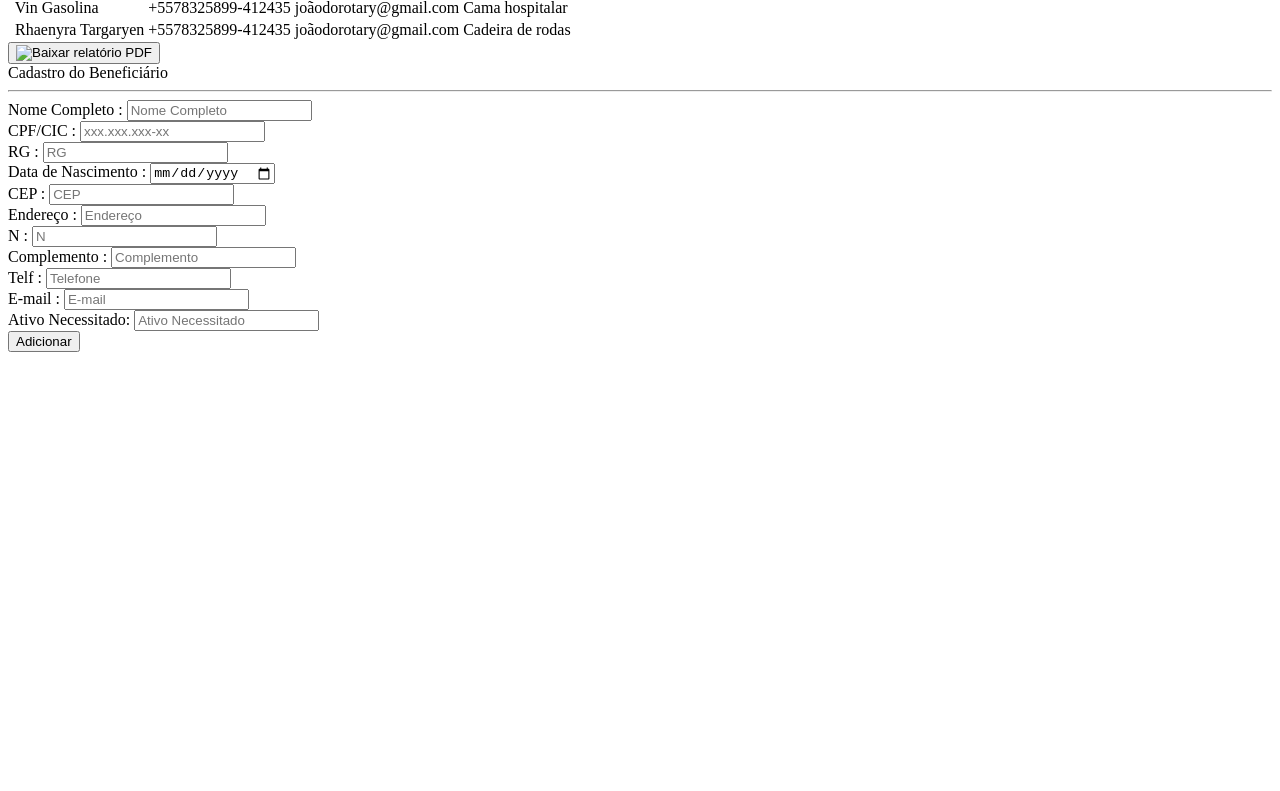
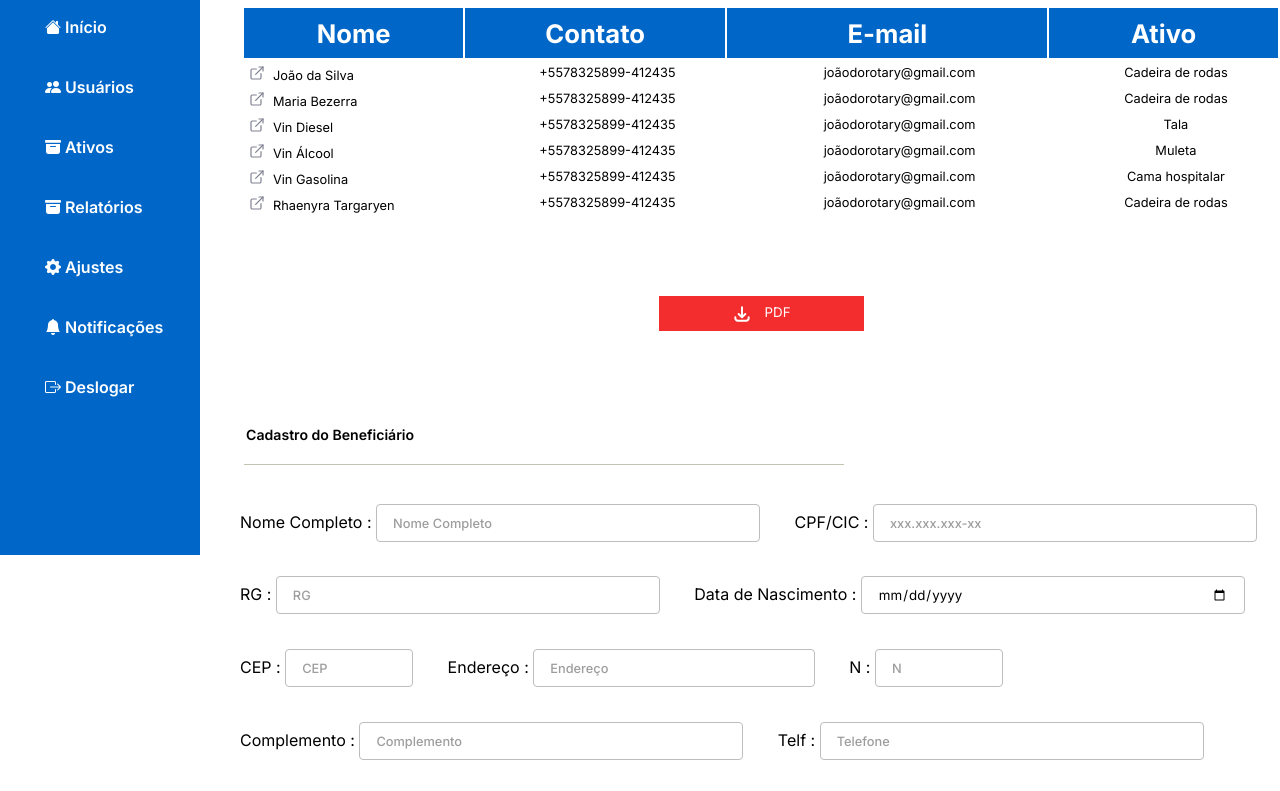
Before and after one commit to orbitechz/GPC, a plain HTML site: page pages/lista-de-espera/lista-de-espera.html in a window 1280 px wide. Shown: the part 245-1036 px from the top of the page. Before the commit the page ends 800 px from the top, so only its background shows below. Drawn offline with nearby package versions, Linux system fonts and the light colour scheme; the site is published under a folder, as on GitHub Pages, so addresses that start at the root find nothing.

Commit message:
correcao

```diff
--- a/pages/lista-de-espera/lista-de-espera.css
+++ b/pages/lista-de-espera/lista-de-espera.css
@@ -1,5 +1,4 @@
 @import url('https://fonts.googleapis.com/css2?family=Inter:wght@200&display=swap');
-@import url("/css/main.css");
 
 *{
     margin: 0;
--- a/pages/lista-de-espera/lista-de-espera.html
+++ b/pages/lista-de-espera/lista-de-espera.html
@@ -5,7 +5,7 @@
     <meta http-equiv="X-UA-Compatible" content="IE=edge">
     <meta name="viewport" content="width=device-width, initial-scale=1.0">
     <title>GPC Rotary - Lista de espera</title>
-    <link rel="stylesheet" href="/pages/lista-de-espera/lista-de-espera.css">
+    <link rel="stylesheet" href="lista-de-espera.css">
 
 
 </head>
@@ -36,41 +36,41 @@
 
                         <tbody>
                             <td class = "table-name">
-                            <a href="#"><img class="link-image" src="/pages/usuarios/assets/link-image.svg" alt=""></a>
+                            <a href="#"><img class="link-image" src="../usuarios/assets/link-image.svg" alt=""></a>
                                 João da Silva</td>
                             <td class="inserts-table">+5578325899-412435</td>
                             <td class="inserts-table">joãodorotary@gmail.com</td>
                             <td class = 'inserts-table'>Cadeira de rodas</td>
                         </tbody>
                         <tbody>
-                            <td class="table-name"><a href="#"><img class="link-image" src="/pages/usuarios/assets/link-image.svg" alt=""></a>
+                            <td class="table-name"><a href="#"><img class="link-image" src="../usuarios/assets/link-image.svg" alt=""></a>
                                 Maria Bezerra</td>
                             <td class="inserts-table">+5578325899-412435</td>
                             <td class="inserts-table">joãodorotary@gmail.com</td>
                             <td class='inserts-table'>Cadeira de rodas</td>
                             <tbody>
-                                <td class="table-name"><a href="#"><img class="link-image" src="/pages/usuarios/assets/link-image.svg" alt=""></a>
+                                <td class="table-name"><a href="#"><img class="link-image" src="../usuarios/assets/link-image.svg" alt=""></a>
                                     Vin Diesel</td>
                                 <td class="inserts-table">+5578325899-412435</td>
                                 <td class="inserts-table">joãodorotary@gmail.com</td>
                                 <td class='inserts-table'>Tala</td>
                             </tbody>
                             <tbody>
-                                <td class="table-name"><a href="#"><img class="link-image" src="/pages/usuarios/assets/link-image.svg" alt=""></a>
+                                <td class="table-name"><a href="#"><img class="link-image" src="../usuarios/assets/link-image.svg" alt=""></a>
                             Vin Álcool</td>
                                 <td class="inserts-table">+5578325899-412435</td>
                                 <td class="inserts-table">joãodorotary@gmail.com</td>
                                 <td class='inserts-table'>Muleta</td>
                             </tbody>
                             <tbody>
-                                <td class="table-name"><a href="#"><img class="link-image" src="/pages/usuarios/assets/link-image.svg" alt=""></a>
+                                <td class="table-name"><a href="#"><img class="link-image" src="../usuarios/assets/link-image.svg" alt=""></a>
                                     Vin Gasolina</td>
                                 <td class="inserts-table">+5578325899-412435</td>
                                 <td class="inserts-table">joãodorotary@gmail.com</td>
                                 <td class='inserts-table'>Cama hospitalar</td>
                             </tbody>
                             <tbody>
-                                <td class="table-name"><a href="#"><img class="link-image" src="/pages/usuarios/assets/link-image.svg" alt=""></a>
+                                <td class="table-name"><a href="#"><img class="link-image" src="../usuarios/assets/link-image.svg" alt=""></a>
                                     Rhaenyra Targaryen </td>
                                 <td class="inserts-table">+5578325899-412435</td>
                                 <td class="inserts-table">joãodorotary@gmail.com</td>
@@ -81,7 +81,7 @@
                     </table>
                 <footer>
                   <button type="submit">
-                    <img class="pdf-image" src="/pages/lista-de-espera/assets/download.svg" alt="Baixar relatório">
+                    <img class="pdf-image" src="assets/download.svg" alt="Baixar relatório">
                     PDF
                   </button>
                 </footer>
@@ -172,7 +172,7 @@
 
 
 
-    <script src="/js/main.js"></script>
-    <script src="/pages/lista-de-espera/lista-de-espera.js"></script>
+    <script src="../../js/main.js"></script>
+    <script src="lista-de-espera.js"></script>
 </body>
 </html>
--- a/pages/meus-dados/meusdados.css
+++ b/pages/meus-dados/meusdados.css
@@ -1,5 +1,3 @@
-/*@import url("/css/main.css");*/
-
   h1 {
     font-family: 'Inter', sans-serif;
     font-size: 1.5vw;
```
Also changed, not shown: pages/meus-dados/meusdados.html (+2 -3 lines).
